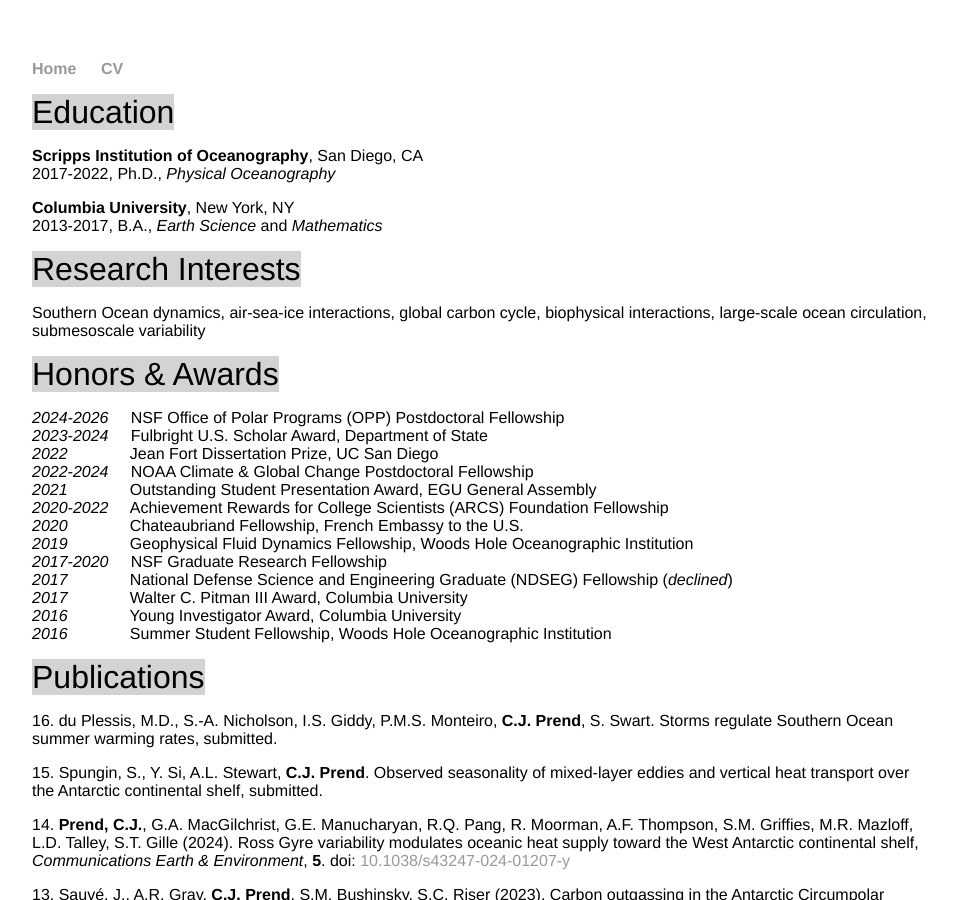
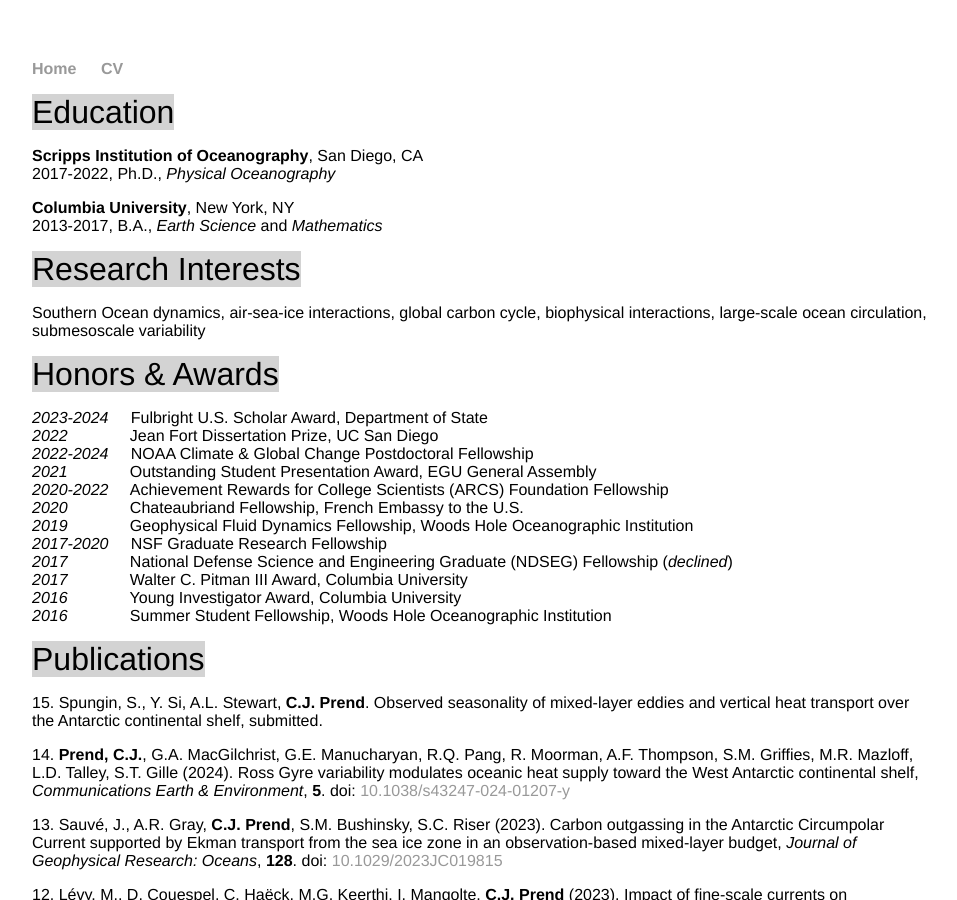
Before and after one commit to cprend/cprend.github.io, a Jekyll site: the page cv/index.html, which Jekyll copies as it is, in a window 1280 px wide and 900 px high. Shown: the whole window, without its empty margins (160-1117 px from the left). Built offline with Jekyll 4.4.1, drawn with Linux system fonts in a browser that asks for light colours.

Commit message:
Update index.html

```diff
--- a/cv/index.html
+++ b/cv/index.html
@@ -24,7 +24,7 @@
 		<p1>Research Interests</p1>
 		<p>Southern Ocean dynamics, air-sea-ice interactions, global carbon cycle, biophysical interactions, large-scale ocean circulation, submesoscale variability</p>
 		<p1>Honors & Awards</p1><p>
-		<em>2024-2026</em> &nbsp;&nbsp;&nbsp; NSF Office of Polar Programs (OPP) Postdoctoral Fellowship<br/>
+		<!-- <em>2024-2026</em> &nbsp;&nbsp;&nbsp; NSF Office of Polar Programs (OPP) Postdoctoral Fellowship<br/> -->
 		<em>2023-2024</em> &nbsp;&nbsp;&nbsp; Fulbright U.S. Scholar Award, Department of State<br/>
 		<em>2022</em> &nbsp;&nbsp;&nbsp;&nbsp;&nbsp;&nbsp;&nbsp;&nbsp;&nbsp;&nbsp;&nbsp;&nbsp; Jean Fort Dissertation Prize, UC San Diego<br/>
 		<em>2022-2024</em> &nbsp;&nbsp;&nbsp; NOAA Climate & Global Change Postdoctoral Fellowship<br/>
@@ -38,7 +38,7 @@
 		<em>2016</em> &nbsp;&nbsp;&nbsp;&nbsp;&nbsp;&nbsp;&nbsp;&nbsp;&nbsp;&nbsp;&nbsp;&nbsp; Young Investigator Award, Columbia University<br/>
 		<em>2016</em> &nbsp;&nbsp;&nbsp;&nbsp;&nbsp;&nbsp;&nbsp;&nbsp;&nbsp;&nbsp;&nbsp;&nbsp; Summer Student Fellowship, Woods Hole Oceanographic Institution</p>
 		<p1>Publications</p1>
-		<p>16. du Plessis, M.D., S.-A. Nicholson, I.S. Giddy, P.M.S. Monteiro, <b>C.J. Prend</b>, S. Swart. Storms regulate Southern Ocean summer warming rates, submitted.</p>
+		<!-- <p>16. du Plessis, M.D., S.-A. Nicholson, I.S. Giddy, P.M.S. Monteiro, <b>C.J. Prend</b>, S. Swart. Storms regulate Southern Ocean summer warming rates, submitted.</p> -->
 		<p>15. Spungin, S., Y. Si, A.L. Stewart, <b>C.J. Prend</b>. Observed seasonality of mixed-layer eddies and vertical heat transport over the Antarctic continental shelf, submitted.</p>
 		<p>14. <b>Prend, C.J.</b>, G.A. MacGilchrist, G.E. Manucharyan, R.Q. Pang, R. Moorman, A.F. Thompson, S.M. Griffies, M.R. Mazloff, L.D. Talley, S.T. Gille (2024). Ross Gyre variability modulates oceanic heat supply toward the West Antarctic continental shelf, <em>Communications Earth & Environment</em>, <b>5</b>. doi: <a href="https://www.nature.com/articles/s43247-024-01207-y">10.1038/s43247-024-01207-y</a></p></p>
 		<p>13. Sauv&eacute, J., A.R. Gray, <b>C.J. Prend</b>, S.M. Bushinsky, S.C. Riser (2023). Carbon outgassing in the Antarctic Circumpolar Current supported by Ekman transport from the sea ice zone in an observation-based mixed-layer budget, <em>Journal of Geophysical Research: Oceans</em>, <b>128</b>. doi: <a href="https://agupubs.onlinelibrary.wiley.com/doi/10.1029/2023JC019815">10.1029/2023JC019815</a></p></p>
```
